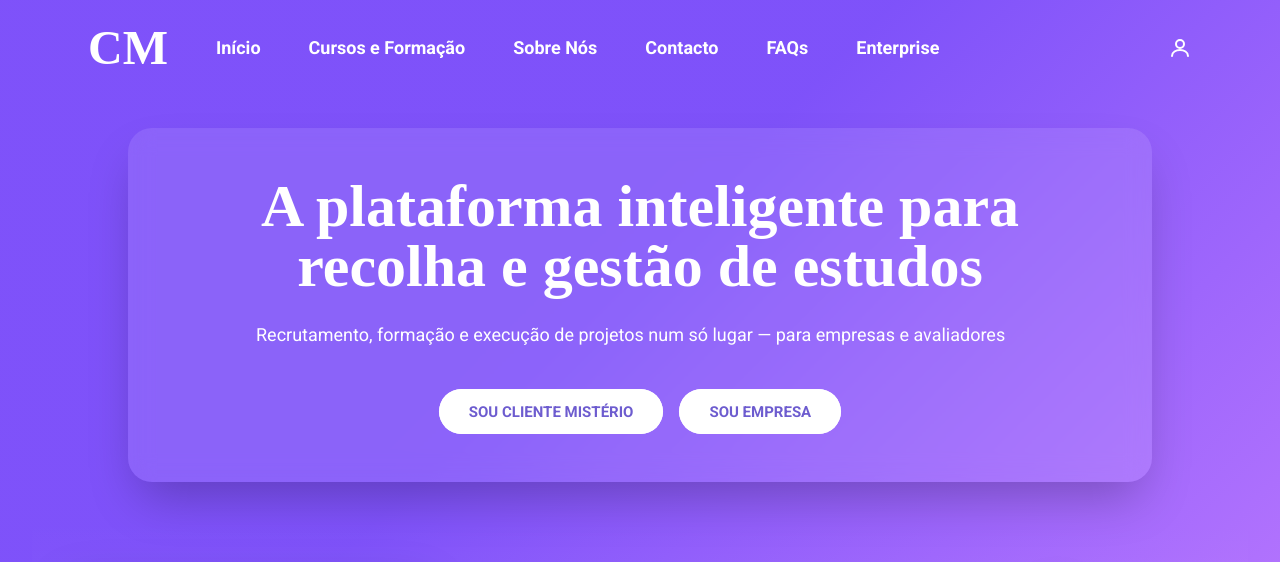
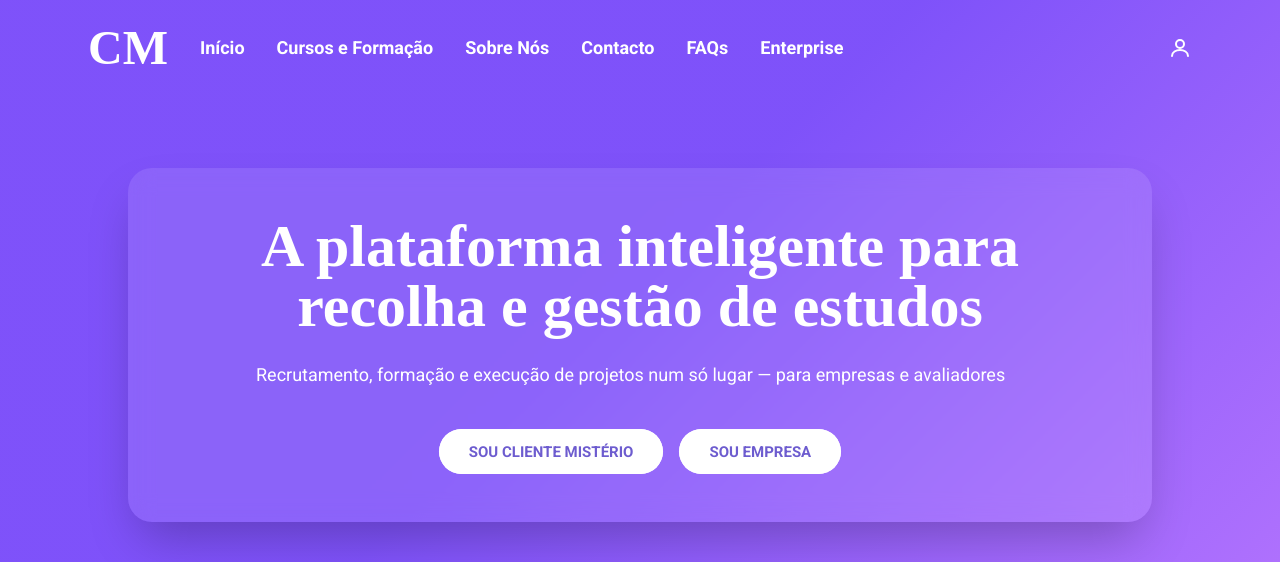
Before and after one commit to msantos51/clientemisterio, a Next.js app in the folder frontend/: page / in a window 1280 px wide. Shown: the top 562 px of the page. Built offline with nearby package versions, Linux system fonts and the light colour scheme; no server answers; grey boxes are pictures that could not be loaded; a web font is replaced by a local one.

Commit message:
Adjust layout spacing and header alignment

```diff
--- a/frontend/app/(public)/page.tsx
+++ b/frontend/app/(public)/page.tsx
@@ -25,7 +25,7 @@ export default function HomePage() {
     <main className="flex min-h-screen flex-col items-center">
 
       {/* Secção de destaque sem elementos visuais de fundo, com conteúdo centralizado */}
-      <section className="mx-auto w-full max-w-5xl rounded-3xl bg-white/10 px-6 py-12 text-white text-center shadow-2xl backdrop-blur-md md:px-12">
+      <section className="mx-auto mt-6 w-full max-w-5xl rounded-3xl bg-white/10 px-6 py-12 text-white text-center shadow-2xl backdrop-blur-md md:mt-10 md:px-12">
         {/* Título principal atualizado da plataforma, centrado horizontalmente */}
 
         <h1 className="logo-font text-4xl font-bold leading-tight md:text-6xl">
@@ -51,7 +51,7 @@ export default function HomePage() {
       </section>
 
       {/* Faixa inferior com as ilustrações alinhadas, reforçando visualmente a proposta */}
-      <section className="mt-auto w-full bg-gradient-to-t from-white/10 via-white/5 to-transparent px-4 py-12">
+      <section className="mt-10 w-full bg-gradient-to-t from-white/10 via-white/5 to-transparent px-4 py-12 md:mt-12">
         <div className="mx-auto flex w-full max-w-6xl flex-wrap justify-center gap-8">
           <Image
             src="/images/undraw_presentation_4ik4.svg"
--- a/frontend/components/Header.tsx
+++ b/frontend/components/Header.tsx
@@ -139,7 +139,7 @@ export function Header() {
       {/* Contêiner com largura máxima e itens dispostos numa única linha */}
       <div className="relative mx-auto flex max-w-6xl items-center justify-between p-4 md:p-6">
         {/* Agrupamento do logótipo e das ligações principais alinhado à esquerda */}
-        <div className="flex flex-1 items-center gap-12">
+        <div className="flex flex-1 items-center gap-8">
           {/* Logótipo com slogan, alinhado à esquerda */}
           <Link
             href="/"
@@ -151,13 +151,13 @@ export function Header() {
           </Link>
 
           {/* Menu principal alinhado imediatamente após o logótipo */}
-          <nav className="hidden items-center gap-12 md:flex">
+          <nav className="hidden flex-nowrap items-center gap-8 whitespace-nowrap md:flex">
             <MainLinks linkClass="text-lg font-bold hover:underline" />
           </nav>
         </div>
 
         {/* Área de ações posicionada à direita do cabeçalho */}
-        <div className="flex items-center gap-4 md:gap-6">
+        <div className="ml-6 flex flex-shrink-0 items-center gap-4 md:gap-6">
           {isLoggedIn ? (
             <>
               {/* Liga o aluno ao dashboard pessoal quando não está já lá */}
```
